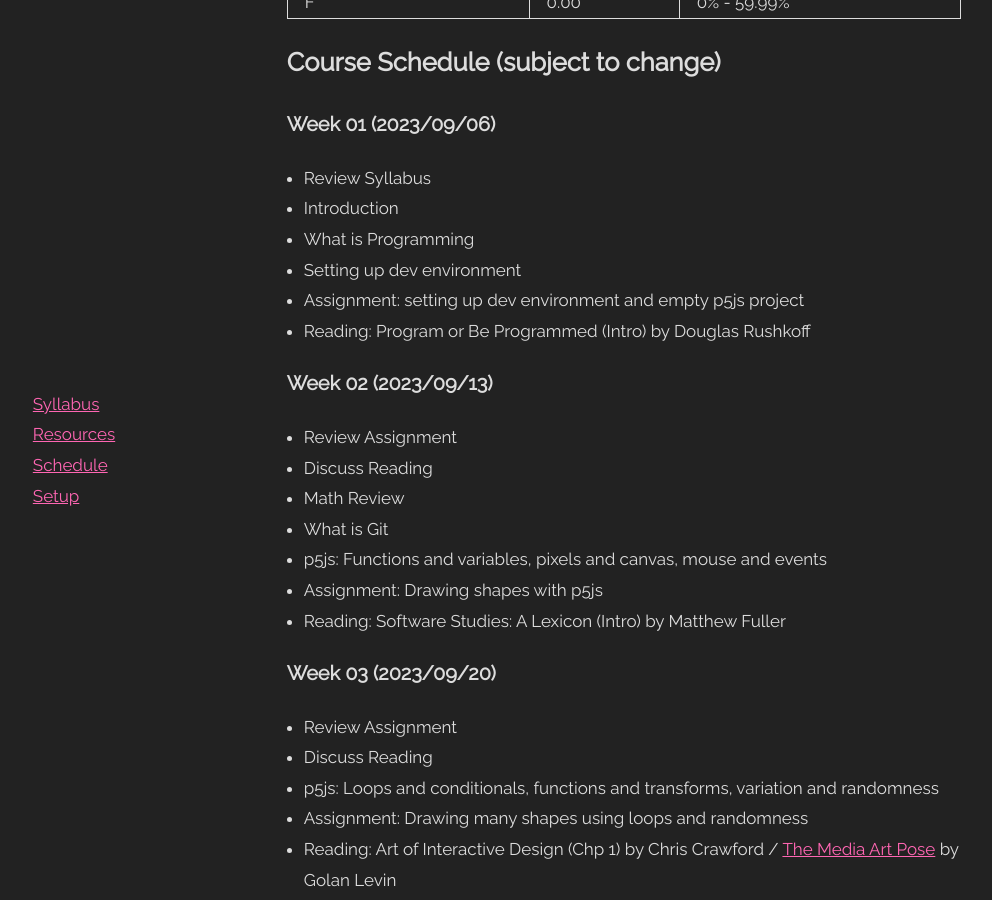
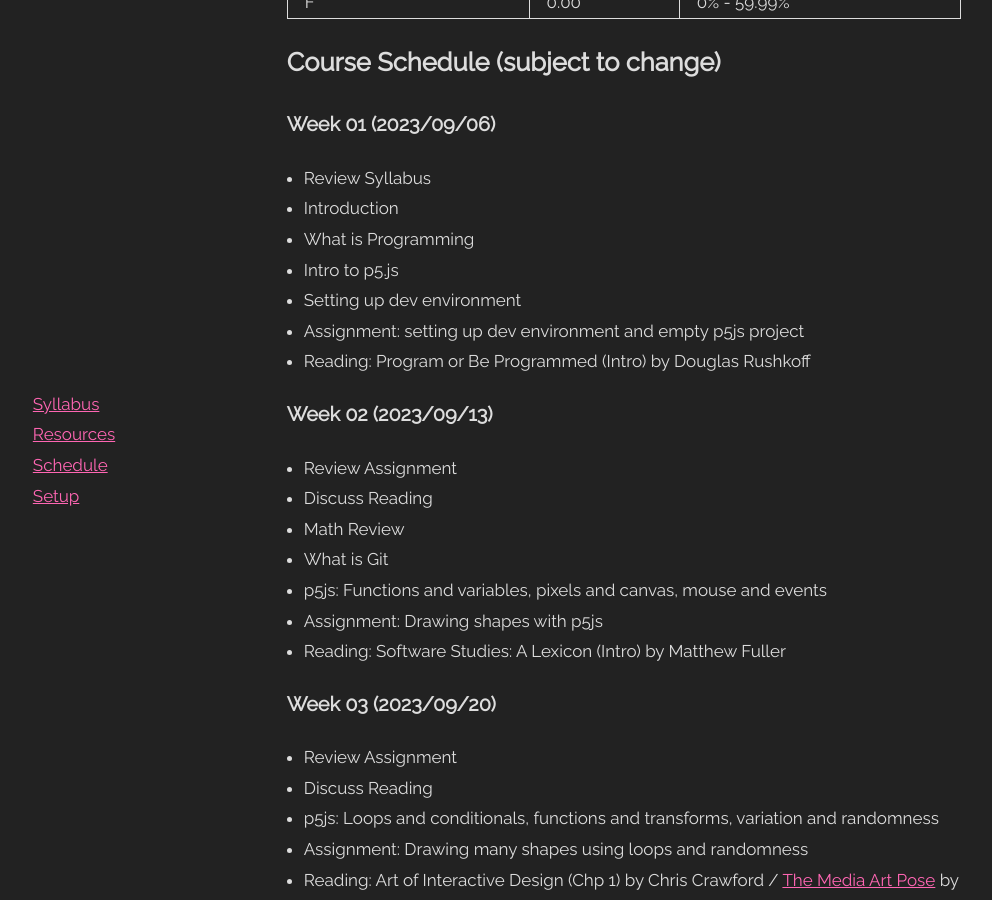
Before and after one commit to DM-GY-6063-2023F-D/DM-GY-6063-2023F-D, a Jekyll site: the page built from README.md, in a window 1280 px wide and 900 px high, scrolled down 4080 px. Shown: the whole window, without its empty margins (216-1208 px from the left). Built offline with Jekyll 4.4.1, drawn with Linux system fonts in a browser that asks for light colours.

Commit message:
update wk01 content

```diff
--- a/README.md
+++ b/README.md
@@ -116,6 +116,7 @@ Letter grades for the entire course will be assigned as follows:
 - Review Syllabus
 - Introduction
 - What is Programming
+- Intro to p5.js
 - Setting up dev environment
 - Assignment: setting up dev environment and empty p5js project
 - Reading: Program or Be Programmed (Intro) by Douglas Rushkoff
```
Also changed, not shown: _pages/week/01.md (+1 -0 lines).
